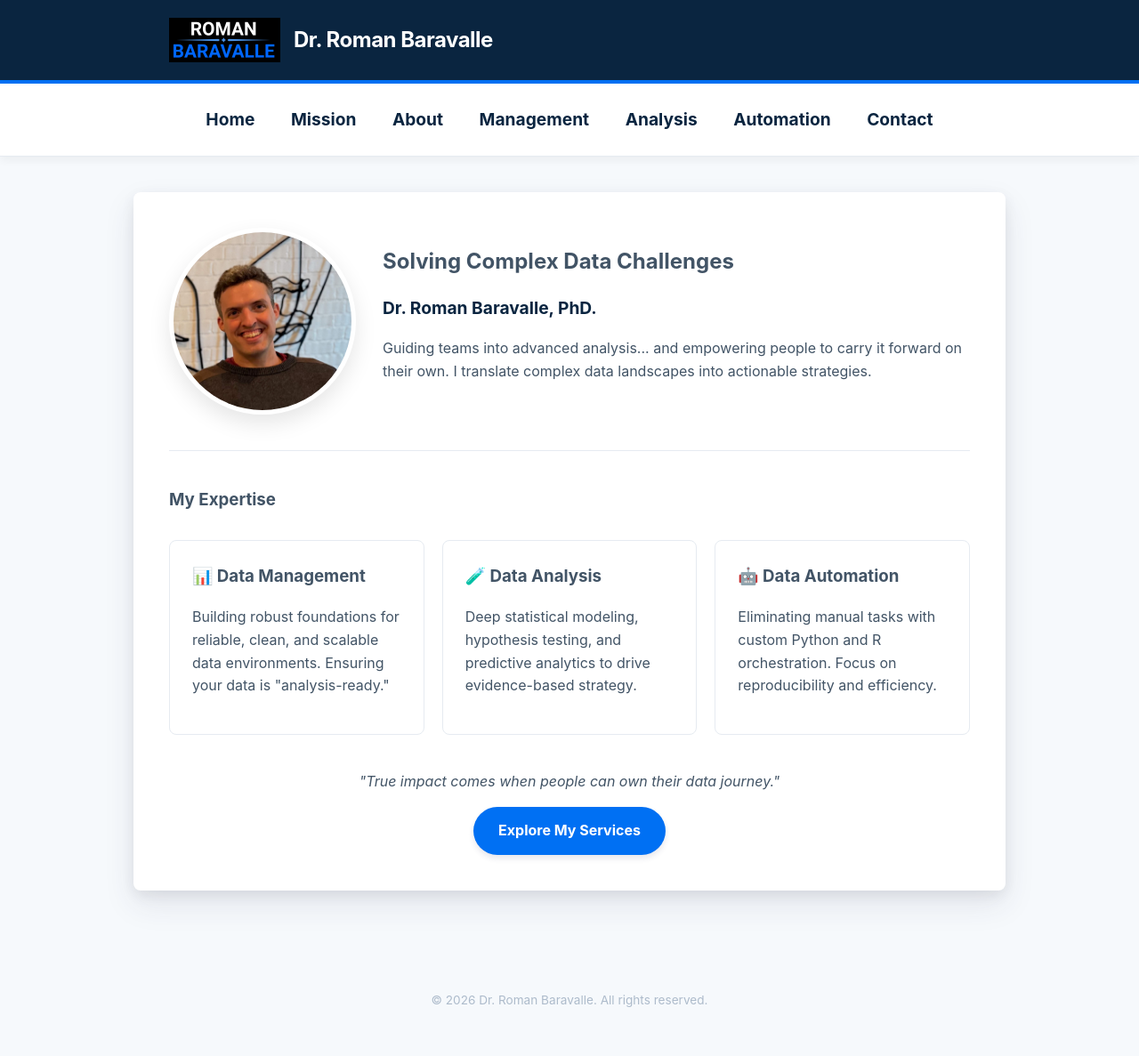
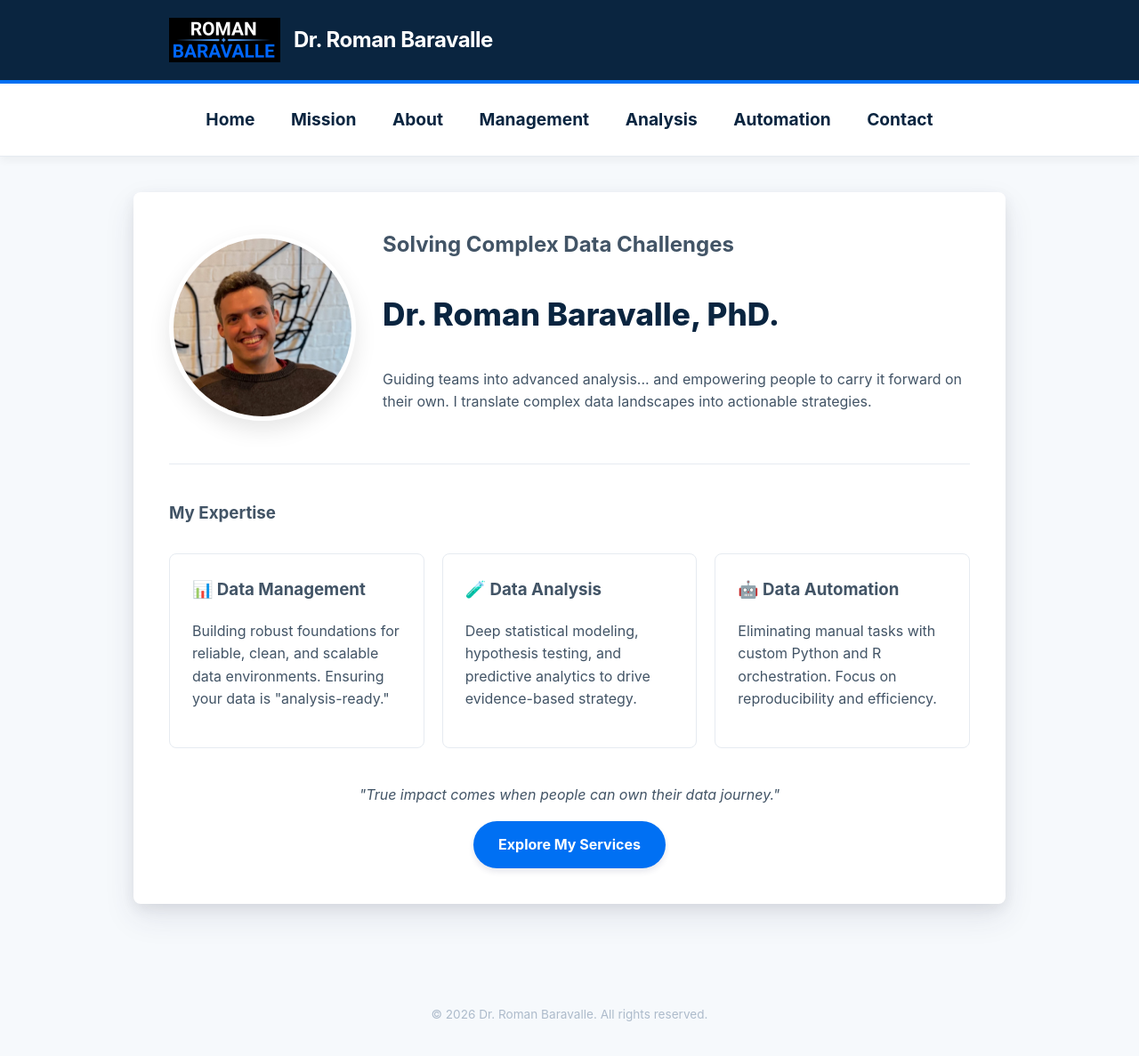
Before and after one commit to RomanDataScience/BaravalleDataSolver, a Jekyll site: the page built from index.md, in a window 1280 px wide and 1225 px high. Shown: the top 1187 px of the window at 89% size. Built offline with Jekyll 4.4.1, drawn with Linux system fonts in a browser that asks for light colours.

Commit message:
Update index.md

```diff
--- a/index.md
+++ b/index.md
@@ -9,7 +9,7 @@ permalink: /
 
   <div style="flex: 1; min-width: 300px;">
     <h2 style="margin-top: 0;">Solving Complex Data Challenges</h2>
-    <p style="font-size: 1.2rem; line-height: 1.4; color: var(--secondary); font-weight: 700;">
+    <p style="font-size: 2.2rem; line-height: 1.4; color: var(--secondary); font-weight: 800;">
       Dr. Roman Baravalle, PhD.
     </p>
     <p>
```
